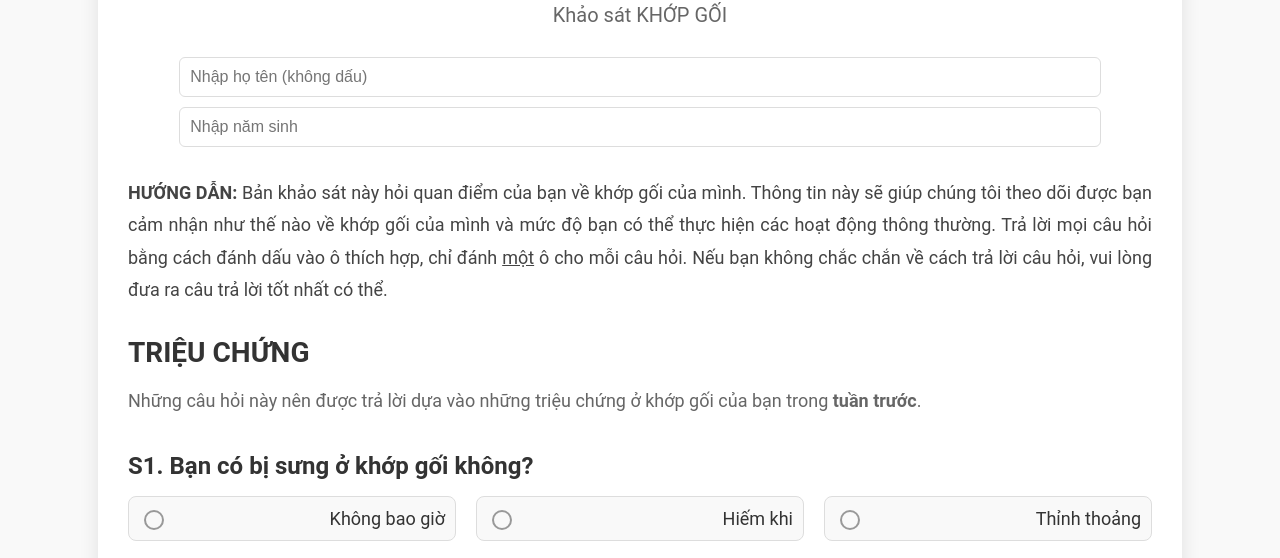
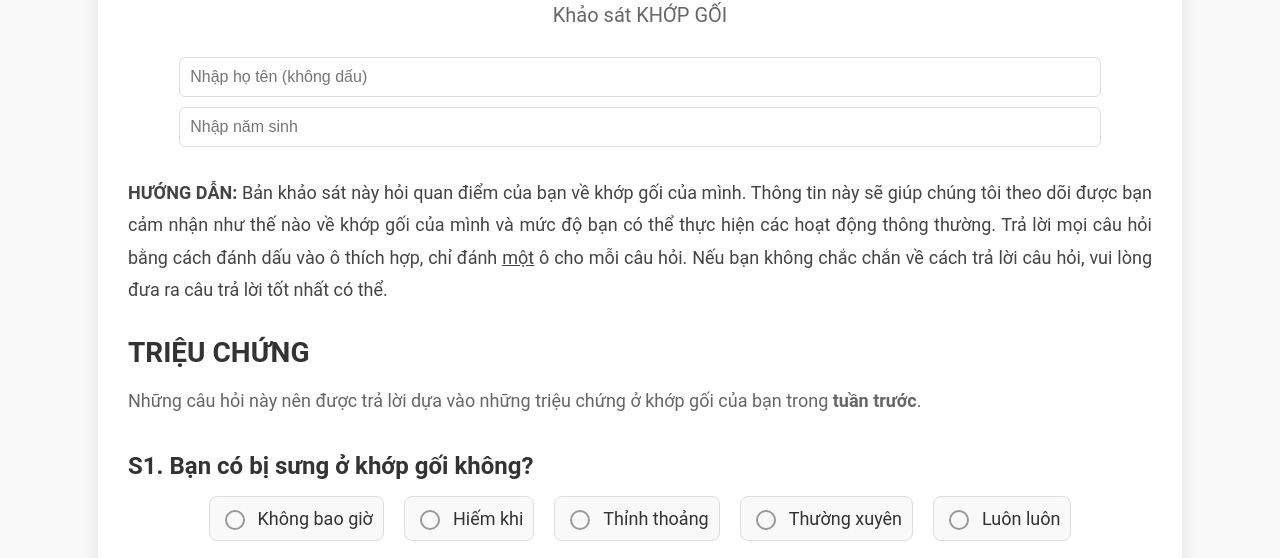
Before and after one commit to rehabsnmt/koosvietnamese, a plain HTML site: page index.html in a window 1280 px wide. Shown: the part 194-752 px from the top of the page. Drawn offline with nearby package versions, Linux system fonts and the light colour scheme; no server answers.

Commit message:
Update styles.css

```diff
--- a/styles.css
+++ b/styles.css
@@ -78,10 +78,19 @@ header p {
 
 /* Options Styling */
 .options {
-  display: grid; /* Sử dụng grid layout */
-  grid-template-columns: repeat(auto-fit, minmax(250px, 1fr)); /* Các cột có độ rộng tối thiểu 250px, dàn đều */
-  gap: 20px; /* Khoảng cách giữa các mục */
-  justify-items: stretch; /* Đảm bảo các mục kéo dãn đầy đủ */
+  display: flex; /* Sử dụng flexbox để căn chỉnh đáp án */
+  flex-wrap: wrap; /* Cho phép nội dung xuống hàng nếu không đủ chỗ */
+  gap: 20px; /* Khoảng cách giữa các đáp án */
+  justify-content: center; /* Căn giữa đáp án trên màn hình lớn */
+}
+
+/* Màn hình nhỏ (<768px) - Đáp án hiển thị dọc */
+@media (max-width: 768px) {
+  .options {
+    flex-direction: column; /* Chuyển các đáp án thành dọc */
+    gap: 10px; /* Khoảng cách giữa các đáp án nhỏ hơn */
+    align-items: stretch; /* Đáp án kéo dài toàn bộ chiều rộng */
+  }
 }
 
 label {
```
